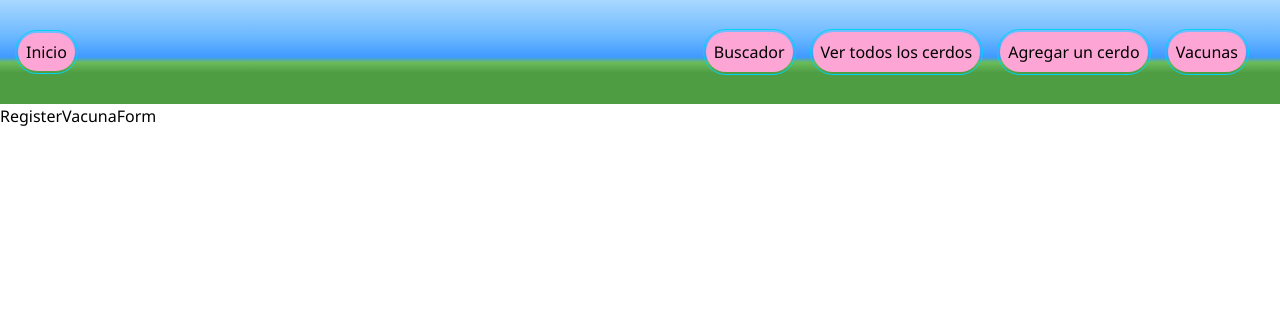
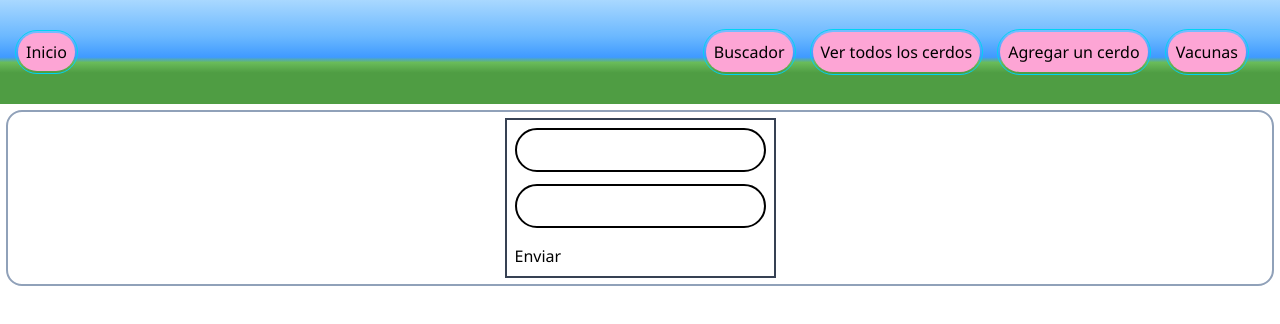
Before and after one commit to enzogitcode/porky_app_web, a React (Vite) app: page /vacunas/register in a window 1280 px wide. Shown: the top 324 px of the page. Built offline with nearby package versions, Linux system fonts and the light colour scheme.

Commit message:
register vacunas

```diff
--- a/src/App.tsx
+++ b/src/App.tsx
@@ -12,6 +12,7 @@ import ErrorPage from "./ui/ErrorPage";
 import VacunasList from "./componenets/vacunas/VacunasList";
 import RegisterVacunaForm from "./componenets/vacunas/RegisterVacunaForm";
 import UpdaterVacunasForm from "./componenets/vacunas/UpdaterVacunasForm";
+import IndexHomeVacunas from "./componenets/vacunas/IndexHomeVacunas";
 
 
 const App = () => {
@@ -22,6 +23,9 @@ const App = () => {
   {/* <button onClick={() => dispatch(toggleDarkMode())}>{darkMode ? "Modo claro" : "Modo Oscuro" }</button>
   <div style={{height:"10px", width: "10px", backgroundColor: darkMode? "#000":"#fff"}}></div> */}
 
+
+
+// Llamada
   return (
     <>
       <BrowserRouter>
@@ -53,6 +57,7 @@ const App = () => {
       <Route  path="/pigs/:id/pariciones/:paricionId/update" element={<ParicionUpdate/>}/>
 
       {/* Vacunas Home */}
+      <Route path="/vacunas" element={<IndexHomeVacunas/>} />
 
       {/* Vacunas List */}
       <Route path="/vacunas/list" element={<VacunasList/>} />
--- a/src/componenets/vacunas/IndexHomeVacunas.tsx
+++ b/src/componenets/vacunas/IndexHomeVacunas.tsx
@@ -0,0 +1,14 @@
+import React from 'react'
+import Container from '../../ui/Container'
+import ButtonCustom from '../../ui/ButtonCustom'
+
+const IndexHomeVacunas = () => {
+  return (
+    <Container className='self-center-safe flex flex-col justify-center items-center gap-5'>
+        <ButtonCustom className='updateButton'>Ver listado de vacunas</ButtonCustom>
+        <ButtonCustom className='updateButton' to='/vacunas/register'>Agregar una vacuna</ButtonCustom>
+    </Container>
+  )
+}
+
+export default IndexHomeVacunas
--- a/src/componenets/vacunas/RegisterVacunaForm.tsx
+++ b/src/componenets/vacunas/RegisterVacunaForm.tsx
@@ -1,9 +1,55 @@
-import React from 'react'
+import React, { useState } from "react";
+import FormContainer from "../../ui/FormContainer";
+import InputCustom from "../../ui/InputCustom";
+import Container from "../../ui/Container";
+import ButtonCustom from "../../ui/ButtonCustom";
+import { useCreateVacunaMutation } from "../../redux/features/vacunaSlice";
 
-const RegisterVacunaForm = () => {
+const RegisterVacunaForm: React.FC = () => {
+  const [VacunaForm, setVacunaForm] = useState({
+    nombre: "",
+    laboratorio: "",
+    proveedor: "",
+  dosis: "",
+  descripcion: ""
+  });
+  const [createVacuna, {isLoading}] = useCreateVacunaMutation()
+  const handleSubmit = async (e:React.FormEvent) => {
+    e.preventDefault()
+    try {
+      createVacuna(VacunaForm)
+    } catch (error) {
+      console.log(error)
+    }
+
+  };
+
   return (
-    <div>RegisterVacunaForm</div>
-  )
-}
+    <Container>
+      <FormContainer>
+        <InputCustom
+          value={VacunaForm.nombre}
+          name="nombre"
+          onChange={(e) =>
+            setVacunaForm({ ...VacunaForm, nombre: e.target.value })
+          }
+          type="text"
+        />
+        <InputCustom
+          value={VacunaForm.laboratorio ?? ""}
+          name="laboratorio"
+          type="text"
+          onChange={(e) =>
+            setVacunaForm({ ...VacunaForm, laboratorio: e.target.value })
+          }
+        />
 
-export default RegisterVacunaForm
+        <ButtonCustom type="submit" onClick={handleSubmit}>
+          Enviar
+        </ButtonCustom>
+      </FormContainer>
+    </Container>
+  );
+};
+
+export default RegisterVacunaForm;
--- /dev/null
+++ b/src/redux/features/vacunaSlice.ts
@@ -0,0 +1,58 @@
+import { createApi, fetchBaseQuery } from "@reduxjs/toolkit/query/react";
+import type { Vacuna } from "../../types/vacunaType";
+
+export const vacunasApi = createApi({
+    reducerPath: "vacunasApi",
+    baseQuery: fetchBaseQuery({ baseUrl: "http://localhost:4000/vacunas" }),
+    tagTypes: ["Vacunas"],
+    endpoints: (builder) => ({
+        //lista de vacunas
+        getAllVacunas: builder.query<Vacuna[], void>({
+            query: () => ``,
+            providesTags: ['Vacunas']
+        }),
+        //get Vacuna by Id
+        getVacunaById: builder.query<Vacuna, string>({
+            query: (id) => `/${id}`
+        }),
+        //crear nueva vacuna
+        createVacuna: builder.mutation<Vacuna, Partial<Vacuna>>({
+            query: (nuevaVacuna) => ({
+                url: `/create`,
+                method: "POST",
+                body: nuevaVacuna
+            }),
+            invalidatesTags: ['Vacunas']
+        }),
+        //Editar vacuna
+        updateVacuna: builder.mutation<Vacuna, { id: string; data: Vacuna }>({
+            query: ({ id, data }) => ({
+                url: `/update/${id}`,
+                method: 'PATCH',
+                body: data,
+            }),
+            invalidatesTags: (result, error, { id }) => [
+
+                { type: "Vacunas", id }, // invalidar detalle individual
+                "Vacunas",               // invalidar listas generales
+            ],
+        }),
+
+        //Eliminar Vacuna
+        deleteVacunaById: builder.mutation<{ success: boolean; id: string }, string>({
+            query: (id) => ({
+                url: `/delete/${id}`,
+                method: "DELETE"
+            }),
+            invalidatesTags: (result, error, id) => [
+                { type: "Vacunas", id },
+                "Vacunas",
+            ],
+
+        })
+
+    })
+
+})
+
+export const { useGetAllVacunasQuery, useGetVacunaByIdQuery, useCreateVacunaMutation, useUpdateVacunaMutation, useDeleteVacunaByIdMutation } = vacunasApi
--- a/src/redux/store/store.ts
+++ b/src/redux/store/store.ts
@@ -1,15 +1,18 @@
 import { configureStore } from "@reduxjs/toolkit";
 import { darkModeSlice } from "../features/darkModeSlice";
 import { pigsApi } from "../features/pigSlice";
+import { vacunasApi } from "../features/vacunaSlice";
 export const store = configureStore({
   reducer: {
     darkMode:darkModeSlice.reducer,
-    [pigsApi.reducerPath]:pigsApi.reducer
+    [pigsApi.reducerPath]:pigsApi.reducer,
+    [vacunasApi.reducerPath]:vacunasApi.reducer
 
 
   },
   middleware: (getDefaultMiddleware) =>
-    getDefaultMiddleware().concat(pigsApi.middleware),
+    getDefaultMiddleware().concat(pigsApi.middleware, vacunasApi.middleware),
+
 })
 
 // Infer the `RootState` and `AppDispatch` types from the store itself
--- a/src/types/types.ts
+++ b/src/types/types.ts
@@ -1,3 +1,5 @@
+import type { Vacuna } from "./vacunaType";
+
 export type Situacion =
   | "nulipara"
   | "servida"
@@ -24,7 +26,7 @@ export interface Paricion {
   fechaActualizacion?: string | Date; // <-- igual
 }
 
-interface RangoFecha {
+export interface RangoFecha {
   inicio:Date
   fin:Date
 }
@@ -42,4 +44,5 @@ export interface Pig {
   posibleFechaParto:RangoFecha;
   createdAt: string;
   updatedAt: string;
+  VacunasAplicadas:Vacuna[]
 }
--- a/src/ui/NavBar.tsx
+++ b/src/ui/NavBar.tsx
@@ -7,7 +7,7 @@ const NavBar = () => {
   <ButtonCustom className='linkNavBar' to="/searcher">Buscador</ButtonCustom>
   <ButtonCustom className='linkNavBar ' to="/pigs">Ver todos los cerdos</ButtonCustom>
   <ButtonCustom className='linkNavBar ' to="/pigs/new">Agregar un cerdo</ButtonCustom>
-  <ButtonCustom className='linkNavBar' to="/">Vacunas</ButtonCustom>
+  <ButtonCustom className='linkNavBar' to="/vacunas">Vacunas</ButtonCustom>
     </nav>
   )
 }
```
Also changed, not shown: src/types/vacunaType.ts (+7 -1 lines).
